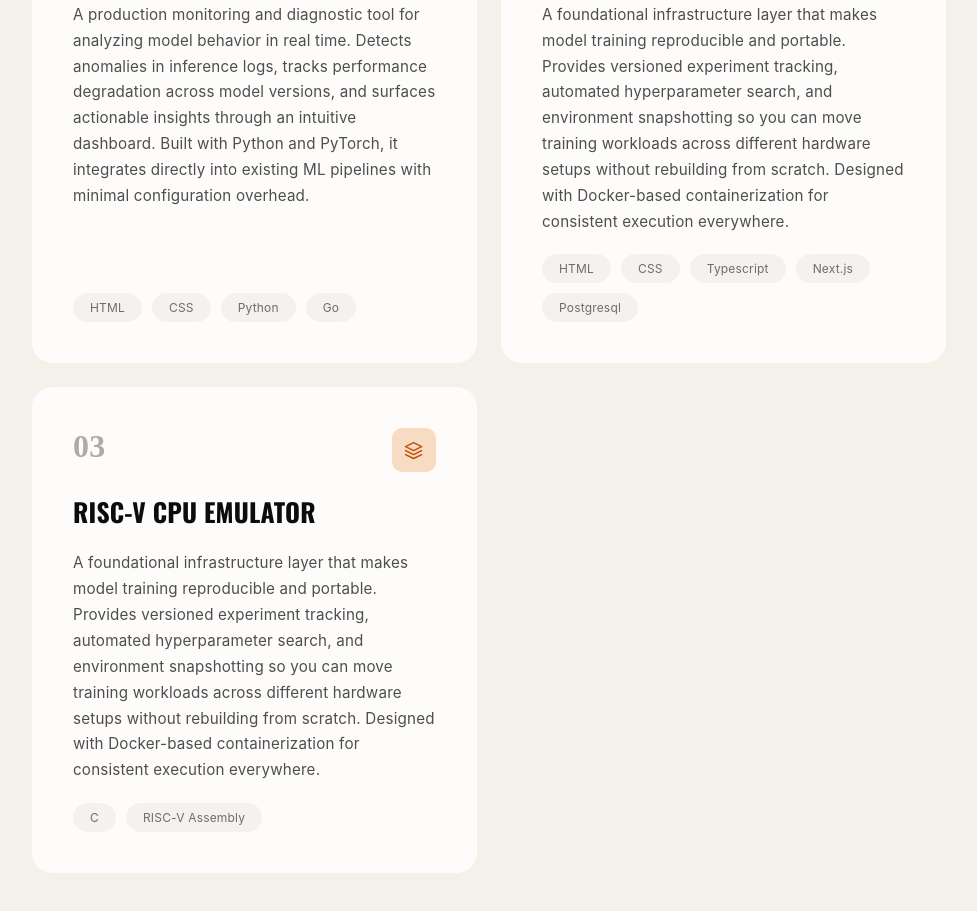
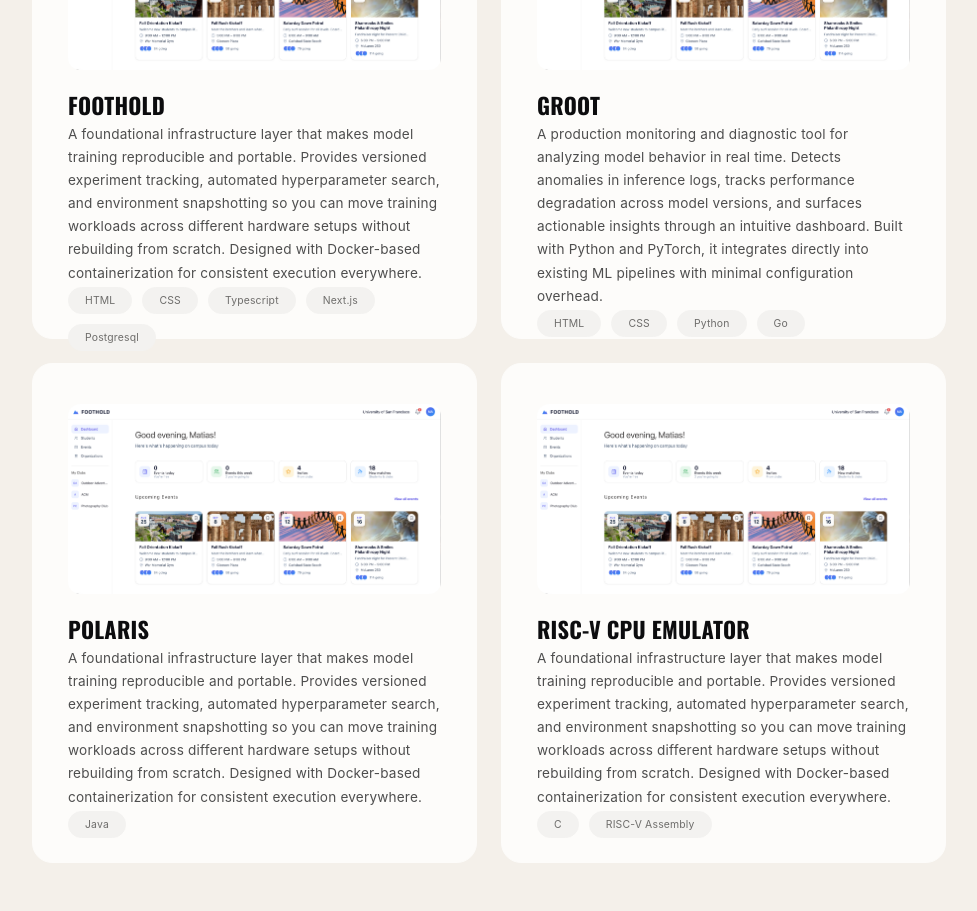
Before and after one commit to matiasagado/portfolio, a React (Vite) app: page / in a window 1280 px wide. Shown: the part 2760-3671 px from the top of the page, without its empty margins (151-1128 px from the left). Built offline with nearby package versions, Linux system fonts and the light colour scheme.

Commit message:
feat: add placeholder image for projects

```diff
--- a/src/_components/software.tsx
+++ b/src/_components/software.tsx
@@ -4,15 +4,8 @@ import { FiLayers } from 'react-icons/fi';
 
 const projects = [
     {
+        image: "/foothold.png",
         number: '01',
-        icon: <FiBarChart2 />,
-        name: 'AI LOG ANALYSIS',
-        description: 'A production monitoring and diagnostic tool for analyzing model behavior in real time. Detects anomalies in inference logs, tracks performance degradation across model versions, and surfaces actionable insights through an intuitive dashboard. Built with Python and PyTorch, it integrates directly into existing ML pipelines with minimal configuration overhead.',
-        tags: ['HTML', 'CSS', 'Python', 'Go'],
-        repo: 'https://github.com/matiasagado/Groot.git',
-    },
-    {
-        number: '02',
         icon: <FiLayers />,
         name: 'FOOTHOLD',
         description: 'A foundational infrastructure layer that makes model training reproducible and portable. Provides versioned experiment tracking, automated hyperparameter search, and environment snapshotting so you can move training workloads across different hardware setups without rebuilding from scratch. Designed with Docker-based containerization for consistent execution everywhere.',
@@ -20,6 +13,25 @@ const projects = [
         repo: 'https://github.com/matiasagado/foothold-web.git',
     },
     {
+        image: "/foothold.png",
+        number: '02',
+        icon: <FiBarChart2 />,
+        name: 'Groot',
+        description: 'A production monitoring and diagnostic tool for analyzing model behavior in real time. Detects anomalies in inference logs, tracks performance degradation across model versions, and surfaces actionable insights through an intuitive dashboard. Built with Python and PyTorch, it integrates directly into existing ML pipelines with minimal configuration overhead.',
+        tags: ['HTML', 'CSS', 'Python', 'Go'],
+        repo: 'https://github.com/matiasagado/Groot.git',
+    },
+    {
+        image: "/foothold.png",
+        number: '04',
+        icon: <FiLayers />,
+        name: 'Polaris',
+        description: 'A foundational infrastructure layer that makes model training reproducible and portable. Provides versioned experiment tracking, automated hyperparameter search, and environment snapshotting so you can move training workloads across different hardware setups without rebuilding from scratch. Designed with Docker-based containerization for consistent execution everywhere.',
+        tags: ['Java'],
+        repo: 'https://github.com/matiasagado/Polaris.git',
+    },
+    {
+        image: "/foothold.png",
         number: '03',
         icon: <FiLayers />,
         name: 'RISC-V CPU Emulator',
@@ -47,10 +59,11 @@ export default function Software() {
             <div className={styles.grid}>
                 {projects.map((project) => (
                     <a key={project.number} href={project.repo} target='_blank' className={styles.card}>
-                        <div className={styles.cardTop}>
+                        <img src={project.image} alt={project.name} className={styles.cardImage} />
+                        {/* <div className={styles.cardTop}>
                             <span className={styles.number}>{project.number}</span>
                             <span className={styles.iconBox}>{project.icon}</span>
-                        </div>
+                        </div> */}
                         <h3 className={styles.projectName}>{project.name}</h3>
                         <p className={styles.projectDesc}>{project.description}</p>
                         <div className={styles.tags}>
--- a/src/_components/styles/software.module.css
+++ b/src/_components/styles/software.module.css
@@ -50,29 +50,40 @@
     line-height: 1.6;
 }
 
-/* Grid */
 .grid {
     display: grid;
-    grid-template-columns: 1fr 1fr;
+    grid-template-columns: repeat(2, 1fr);
     gap: 24px;
+    width: 100%;
 }
 
-/* Card */
 .card {
     background: var(--card);
     border: 1px solid var(--card);
     border-radius: 20px;
-    padding: 40px;
+    padding: 40px 35px;
     display: flex;
     flex-direction: column;
-    gap: 20px;
+    gap: 2px;
     transition: transform 0.2s ease, box-shadow 0.2s ease;
     text-decoration: none;
+    height: 500px;
+    width: 100%;
+    box-sizing: border-box;
 }
 
 .card:hover {
     transform: translateY(-4px);
     box-shadow: 0 12px 32px rgba(0, 0, 0, 0.15);
+}
+
+.cardImage {
+    width: 100%;
+    height: 190px;
+    object-fit: cover;
+    border-radius: 12px;
+    margin-bottom: 16px;
+    aspect-ratio: 3/2;
 }
 
 .cardTop {
@@ -102,7 +113,7 @@
 .projectName {
     font-family: var(--text-accent);
     color: var(--text);
-    font-size: 1.6rem;
+    font-size: 1.4rem;
     font-weight: 700;
     margin: 0;
     text-transform: uppercase;
@@ -110,7 +121,7 @@
 
 .projectDesc {
     font-family: var(--navLinks);
-    font-size: 0.95rem;
+    font-size: 0.85rem;
     line-height: 1.7;
     color: var(--code-bg);
     margin: 0;
@@ -126,7 +137,7 @@
 
 .tag {
     font-family: var(--navLinks);
-    font-size: 0.75rem;
+    font-size: 0.65rem;
     padding: 6px 16px;
     border-radius: 999px;
     border: 1px solid #f3f2f0;
```
Also changed, not shown: public/foothold.png (added).
